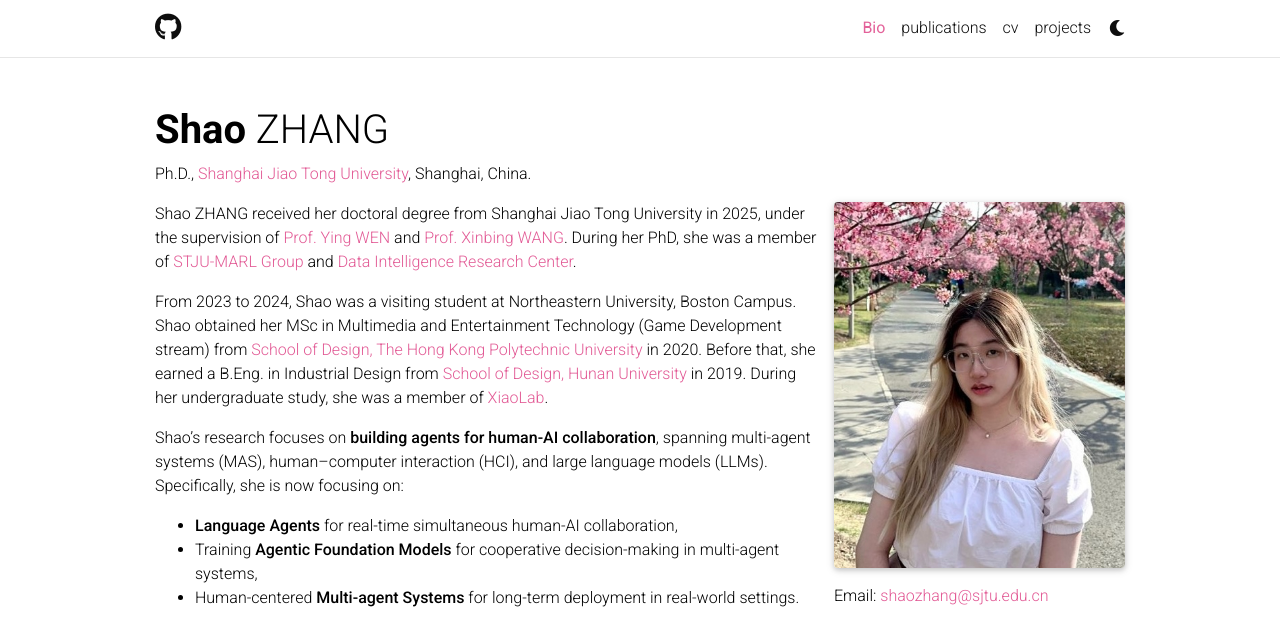
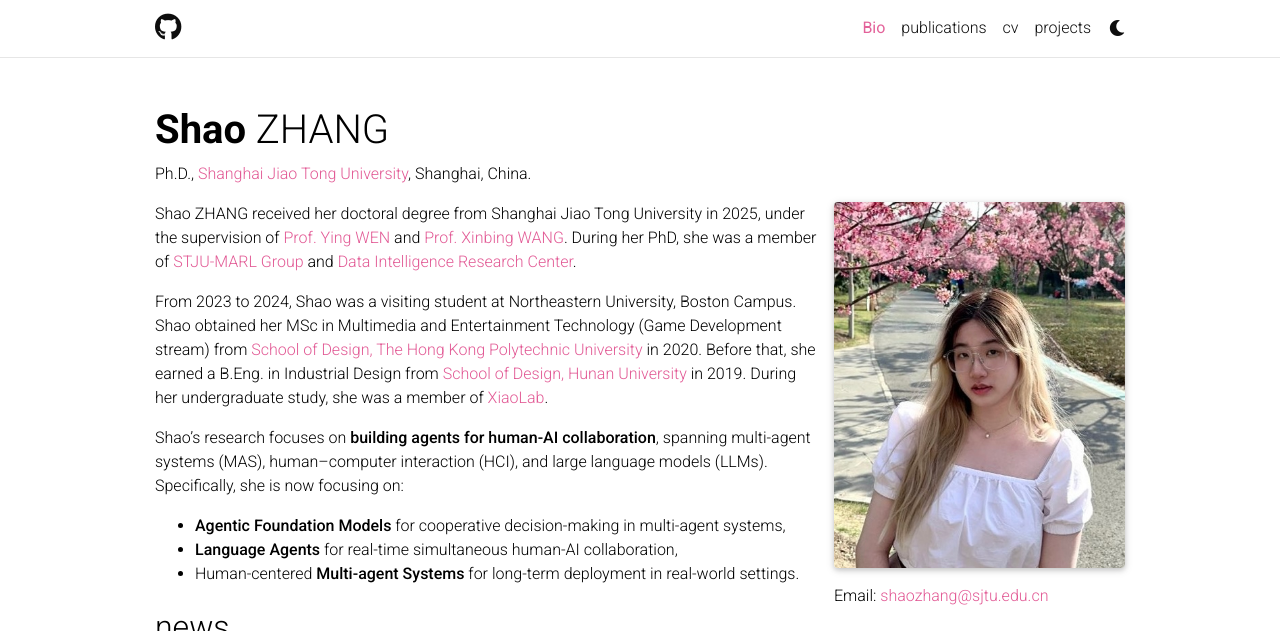
Before and after one commit to ShaoZhang0115/shaozhang_home_page, a Jekyll site: the page built from _pages/about.md, in a window 1280 px wide and 900 px high, cut to the strip 0-631 px from the top of the window. Built offline with Jekyll 4.4.1, drawn with Linux system fonts in a browser that asks for light colours; full-size pictures stand in for the smaller copies a plugin makes; comment, search, counter and statistics services are not loaded; a style sheet for code colours, icons or effects is not loaded.

Commit message:
Update about.md

```diff
--- a/_pages/about.md
+++ b/_pages/about.md
@@ -27,6 +27,6 @@
 
 Shao's research focuses on **building agents for human-AI collaboration**, spanning multi-agent systems (MAS), human–computer interaction (HCI), and large language models (LLMs).
 Specifically, she is now focusing on:
+- **Agentic Foundation Models** for cooperative decision-making in multi-agent systems,
 - **Language Agents** for real-time simultaneous human-AI collaboration,
-- Training **Agentic Foundation Models** for cooperative decision-making in multi-agent systems,
 - Human-centered **Multi-agent Systems** for long-term deployment in real-world settings.
```
